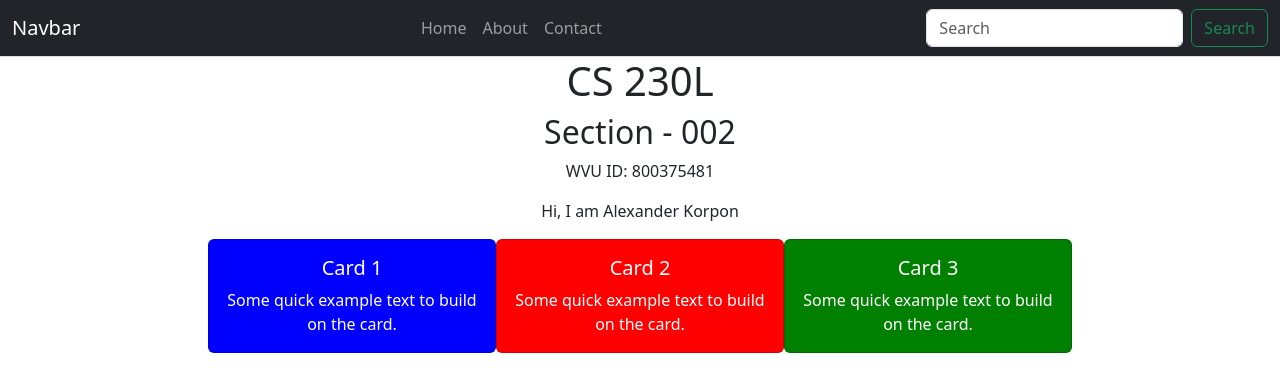
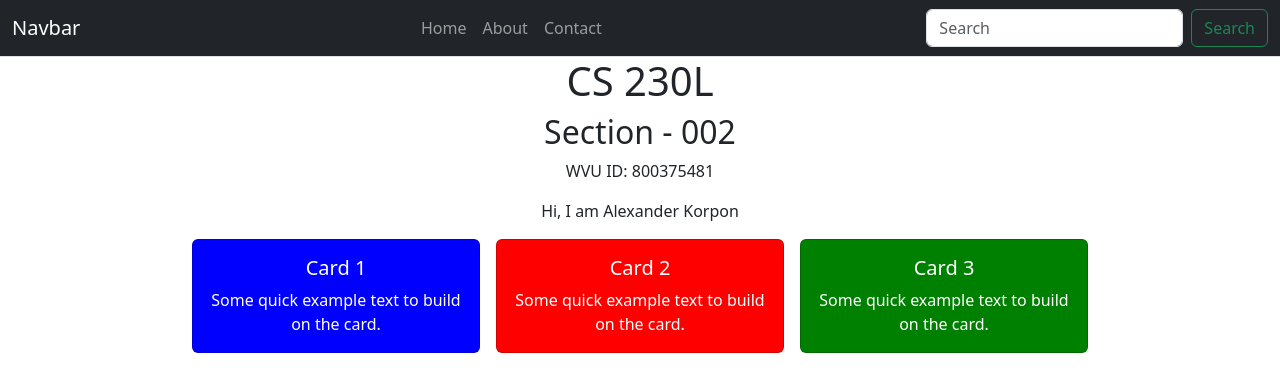
Before and after one commit to Specials35/EmmaAj, a React (Create React App) app: page / in a window 1280 px wide. Shown: the top 392 px of the page. Built offline with nearby package versions, Linux system fonts and the light colour scheme.

Commit message:
Tried to move the Nav tag to the left more and tried to add bootstraps spacing class to add space for the cards

```diff
--- a/src/Card.js
+++ b/src/Card.js
@@ -4,7 +4,7 @@ import { Card } from 'react-bootstrap';
 const AppCard = () => {
     return (
         <div className="d-flex justify-content-center">
-            <Card style={{width: '18rem', backgroundColor: 'blue', color: 'white'}}>
+            <Card className="mx-2" style={{ width: '18rem', backgroundColor: 'blue', color: 'white' }}>
                 <Card.Body>
                     <Card.Title>Card 1</Card.Title>
                     <Card.Text>
@@ -13,7 +13,7 @@ const AppCard = () => {
                 </Card.Body>
             </Card>
 
-            <Card style={{width: '18rem', backgroundColor: 'red', color: 'white'}}>
+            <Card className="mx-2" style={{ width: '18rem', backgroundColor: 'red', color: 'white' }}>
                 <Card.Body>
                     <Card.Title>Card 2</Card.Title>
                     <Card.Text>
@@ -22,7 +22,7 @@ const AppCard = () => {
                 </Card.Body>
             </Card>
 
-            <Card style={{width: '18rem', backgroundColor: 'green', color: 'white'}}>
+            <Card className="mx-2" style={{ width: '18rem', backgroundColor: 'green', color: 'white' }}>
                 <Card.Body>
                     <Card.Title>Card 3</Card.Title>
                     <Card.Text>
--- a/src/Navbar.js
+++ b/src/Navbar.js
@@ -7,7 +7,7 @@ const AppNavbar = () => {
             <Container fluid>
                 <Navbar.Brand>Navbar</Navbar.Brand>
 
-                <Nav className="mr-auto">
+                <Nav className="ml-auto">
                     <Nav.Link href="#">Home</Nav.Link>
                     <Nav.Link href="#">About</Nav.Link>
                     <Nav.Link href="#">Contact</Nav.Link>
```
